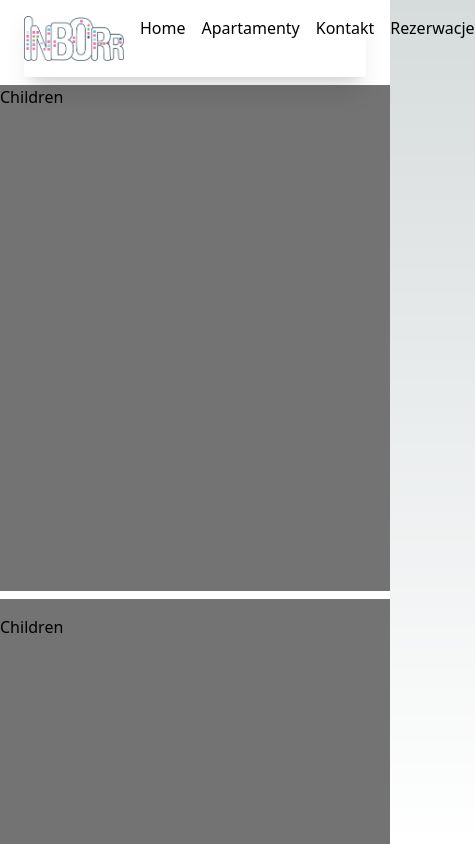
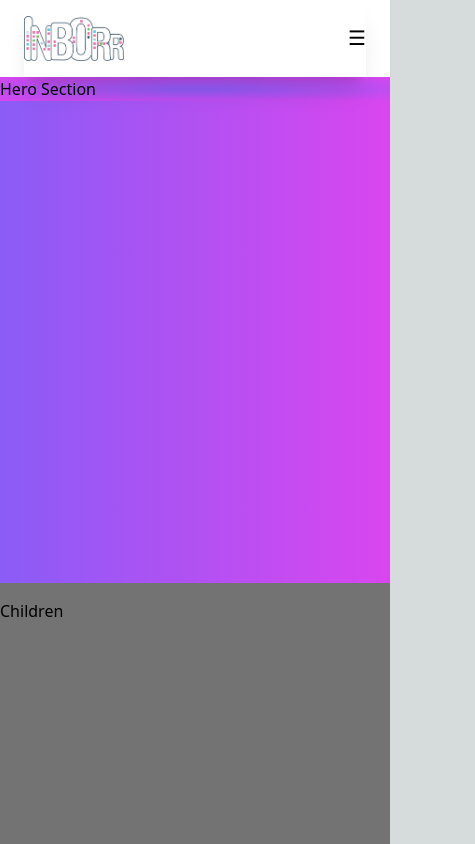
Before and after one commit to PiotrRomanczuk/INBORR---LandingPage, a Next.js app: page / in a window 390 px wide. Shown: the top 844 px of the page, 475 px wide, since content can reach past the window. Built offline with nearby package versions, Linux system fonts and the light colour scheme.

Commit message:
feat: Adding the responsive nav

```diff
--- /dev/null
+++ b/app/(components)/Hero.tsx
@@ -0,0 +1,7 @@
+export const Hero = () => {
+	return (
+		<div className='bg-gradient-to-r from-violet-500 to-fuchsia-500 lg:mx-auto w-full min-h-[60vh] mt-0'>
+			<main className='h-98 bg-gradient-radial'>Hero Section</main>
+		</div>
+	);
+};
--- a/app/(components)/NavBar.tsx
+++ b/app/(components)/NavBar.tsx
@@ -1,4 +1,7 @@
+'use client';
+
 import Image from 'next/image';
+import { useState } from 'react';
 
 export const NavBar = () => {
 	const NavItems = [
@@ -8,17 +11,36 @@ export const NavBar = () => {
 		{ name: 'Rezerwacje' },
 	];
 
+	const [mobileMenuOpen, setMobileMenuOpen] = useState(false);
+
+	const toggleMobileMenu = () => {
+		setMobileMenuOpen(!mobileMenuOpen);
+	};
+
 	return (
-		<nav className='h-18 bg-transparent flex gap-4 justify-between py-4 mx-6 shadow-xl border-black sticky top-0 text-black'>
-			<Image alt='logo' src='/logo.png' width={100} height={60} />
-			<div className='flex gap-4'>
-				{NavItems.map((item) => {
-					return (
-						<div key={item.name} className=''>
-							{item.name}
-						</div>
-					);
-				})}
+		<nav className='bg-transparent py-4 mx-6 shadow-xl border-black sticky top-0 text-black'>
+			<div className='container mx-auto flex justify-between items-center'>
+				<Image alt='logo' src='/logo.png' width={100} height={60} />
+
+				<div className='hidden md:flex gap-4'>
+					{NavItems.map((item) => (
+						<div key={item.name}>{item.name}</div>
+					))}
+				</div>
+
+				<div className='md:hidden'>
+					<button className='text-xl' onClick={toggleMobileMenu}>
+						☰
+					</button>
+				</div>
+
+				{mobileMenuOpen && (
+					<div className='md:hidden absolute top-16 right-6 bg-white border shadow-md py-4 px-6 flex flex-col gap-4'>
+						{NavItems.map((item) => (
+							<div key={item.name}>{item.name}</div>
+						))}
+					</div>
+				)}
 			</div>
 		</nav>
 	);
--- a/app/page.tsx
+++ b/app/page.tsx
@@ -1,16 +1,15 @@
 import Image from 'next/image';
 
 import { NavBar } from './(components)/NavBar';
+import { Hero } from './(components)/Hero';
 import { Footer } from './(components)/Footer';
 
 export default function Home() {
 	return (
 		<>
-			<div className='flex flex-col gap-2 bg-white justify-between relative h-[100vh]'>
+			<div className='flex flex-col bg-white justify-between relative h-[100vh]'>
 				<NavBar />
-				<div className='  bg-neutral-500 lg:mx-auto w-full min-h-[60vh] mt-0'>
-					<main className='h-98 bg-gradient-radial'>Children</main>
-				</div>
+				<Hero />
 				<div className=' bg-neutral-500 lg:mx-auto pt-4 w-full min-h-[80vh] mt-0'>
 					<main className='h-98 bg-gradient-radial'>Children</main>
 				</div>
```
